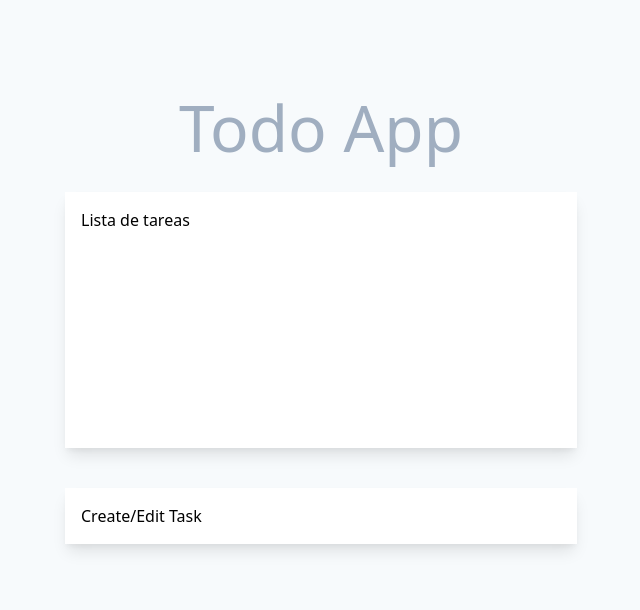
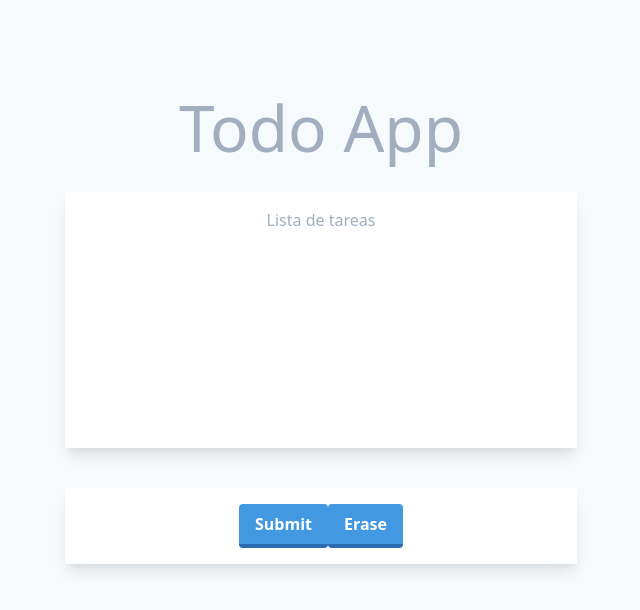
Before and after one commit to jerojash/Listado-de-tareas, a Vue app: page / in a window 1280 px wide. Shown: the top 610 px of the page, without its empty margins (319-959 px from the left). Built offline with nearby package versions, Linux system fonts and the light colour scheme.

Commit message:
Bottons added

```diff
--- a/src/components/TodoList.vue
+++ b/src/components/TodoList.vue
@@ -3,10 +3,17 @@
         <h1 class="font-hairline text-6xl text-center text-gray-500">Todo App</h1>
 
         <todo-card class="mx-auto mt-4 h-64 w-full max-w-lg">
-            <h1 font-hairline text-center text-gray-500>Lista de tareas</h1>
+            <h1 class="font-hairline text-center text-gray-500">Lista de tareas</h1>
         </todo-card>
         <todo-card class="mx-auto mt-10 w-full max-w-lg">
-            Create/Edit Task
+            <div class="text-center">
+                <button class="bg-blue-500 hover:bg-blue-400 text-white font-bold py-2 px-4 border-b-4 border-blue-700 hover:border-blue-500 rounded">
+                    Submit
+                </button>
+                <button class="bg-blue-500 hover:bg-blue-400 text-white font-bold py-2 px-4 border-b-4 border-blue-700 hover:border-blue-500 rounded ">
+                    Erase
+                </button>
+            </div>
         </todo-card>
     </div>
 </template>
```
